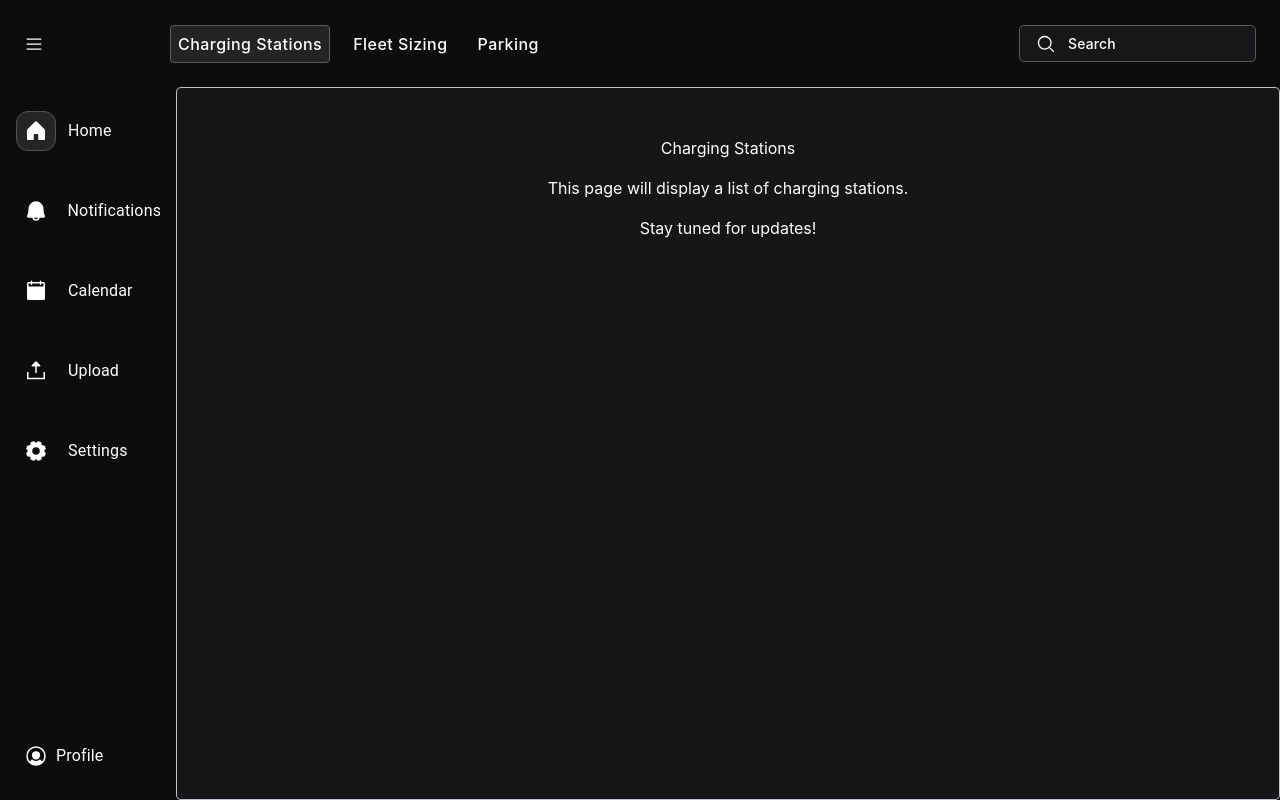
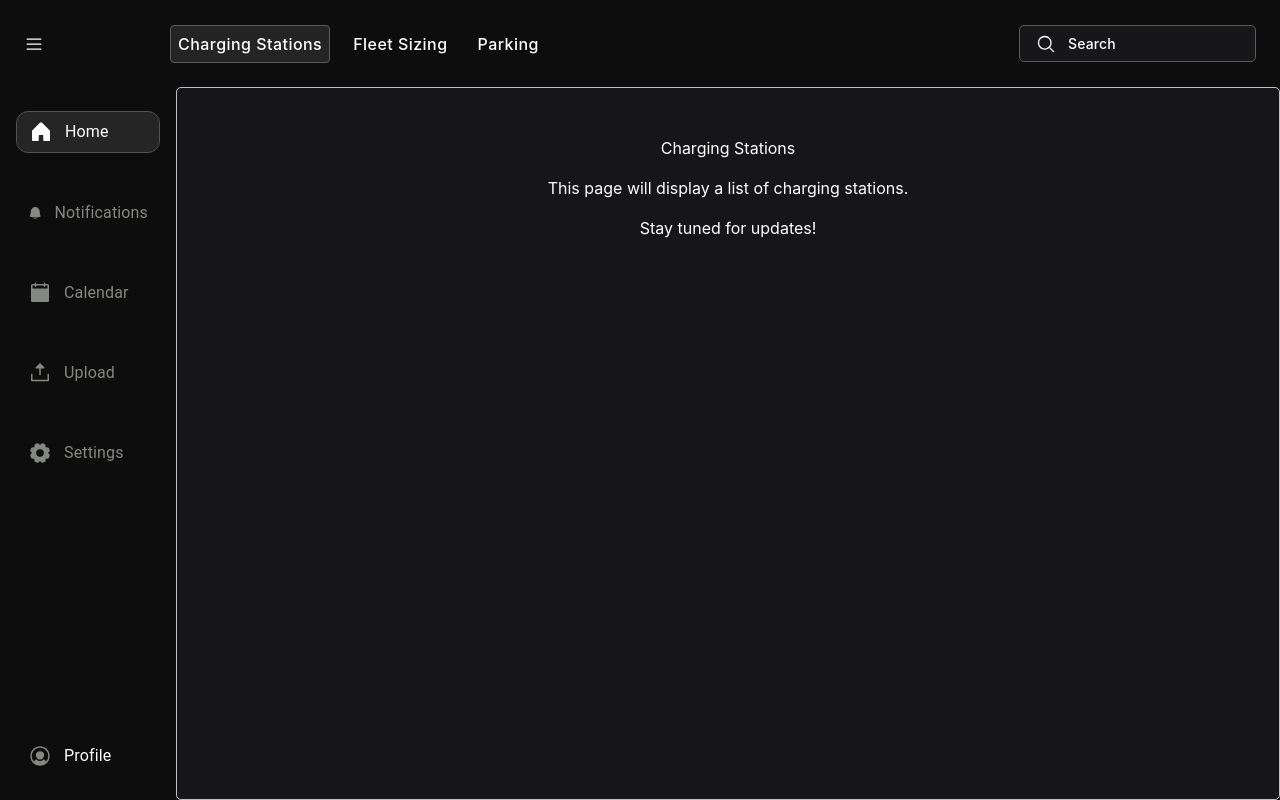
Before and after one commit to Mangesh-sonwane/AnswersAi, a React (Vite) app: page / in a window 1280 px wide. Both pictures are taken after a click on the button "menu". Built offline with nearby package versions, Linux system fonts and the light colour scheme.

Commit message:
sidebar fix

```diff
--- a/src/components/Sidbar/Sidbar.tsx
+++ b/src/components/Sidbar/Sidbar.tsx
@@ -7,39 +7,47 @@ import {
   Gear,
   UserCircle,
 } from '@phosphor-icons/react';
-import { Link, useLocation } from 'react-router';
+import type { IconProps } from '@phosphor-icons/react';
+
+import { Link, useLocation } from 'react-router-dom';
 import clsx from 'clsx';
 import { useUIStore } from '../../store/uiStore';
 
-const menuItems = [
+type MenuItem = {
+  icon: React.FC<IconProps>;
+  label: string;
+  path: string;
+};
+
+const menuItems: MenuItem[] = [
   {
-    icon: <House size={24} color='#fff' weight='fill' />,
+    icon: House,
     label: 'Home',
     path: '/',
   },
   {
-    icon: <Bell size={24} color='#fff' weight='fill' />,
+    icon: Bell,
     label: 'Notifications',
     path: '/notification',
   },
   {
-    icon: <CalendarBlank size={24} color='#fff' weight='fill' />,
+    icon: CalendarBlank,
     label: 'Calendar',
     path: '/calendar',
   },
   {
-    icon: <UploadSimple size={24} color='#fff' weight='fill' />,
+    icon: UploadSimple,
     label: 'Upload',
     path: '/upload',
   },
   {
-    icon: <Gear size={24} color='#fff' weight='fill' />,
+    icon: Gear,
     label: 'Settings',
     path: '/settings',
   },
 ];
 
-const Sidebar = () => {
+const Sidebar: React.FC = () => {
   const location = useLocation();
   const sidebar = useUIStore((state) => state.sidebar);
 
@@ -54,12 +62,13 @@ const Sidebar = () => {
       <Box className='flex flex-col gap-6 w-full items-center'>
         {menuItems.map((item, index) => {
           const isActive = location.pathname === item.path;
+          const Icon = item.icon;
 
           return (
             <Box
               key={index}
               className={clsx(
-                'flex items-center w-full px-2 gap-3 ',
+                'flex items-center w-full px-2 gap-3',
                 sidebar ? 'justify-start' : 'justify-center'
               )}
             >
@@ -69,7 +78,7 @@ const Sidebar = () => {
                 disableRipple
                 disableTouchRipple
                 className={clsx(
-                  '!p-2 !text-white !min-h-0 !rounded-none gap-3',
+                  '!p-2 !text-white !min-h-0 !rounded-none',
                   sidebar ? '!justify-start' : '!justify-center'
                 )}
                 sx={{
@@ -81,43 +90,50 @@ const Sidebar = () => {
               >
                 <Box
                   className={clsx(
-                    'flex items-center justify-center transition-all duration-300 rounded-xl cursor-pointer',
+                    'flex items-center transition-all duration-300 rounded-xl cursor-pointer',
                     isActive
-                      ? 'bg-background-quaternary  w-10 h-10 border-[0.5px] border-border '
-                      : 'w-10 h-10'
+                      ? 'bg-background-quaternary border-[0.5px] border-border'
+                      : '',
+                    sidebar
+                      ? 'px-3 py-2 gap-3 w-full justify-start'
+                      : 'w-10 h-10 justify-center'
                   )}
                   sx={{
                     backgroundColor: isActive ? '#262525' : 'none',
+                    transition: 'all 0.3s ease',
+                    padding: sidebar ? '8px 12px' : '0',
+                    width: sidebar ? '100%' : '40px',
+                    justifyContent: sidebar ? 'flex-start' : 'center',
+                    gap: sidebar ? '12px' : '0px',
                     '&:hover': {
                       backgroundColor: isActive ? '#262525' : '#222324',
                     },
                   }}
                 >
-                  {item.icon}
-                </Box>
-
+                  <Icon
+                    size={24}
+                    weight='fill'
+                    color={isActive ? '#FFFFFF' : '#858882'}
+                  />
                   {sidebar && (
                     <Typography
                       className={clsx(
-                      'text-white text-sm font-medium transition-all duration-300 overflow-hidden whitespace-nowrap',
-                      sidebar ? 'opacity-100 w-auto ml-5' : 'opacity-0 w-0 ml-0'
+                        'text-sm font-medium transition-all duration-300',
+                        isActive ? 'text-white' : 'text-[#858882]'
                       )}
                       component='span'
-                    style={{
-                      transition:
-                        'opacity 0.3s ease, width 0.3s ease, margin 0.3s ease',
-                    }}
                     >
                       {item.label}
                     </Typography>
                   )}
+                </Box>
               </ListItemButton>
             </Box>
           );
         })}
       </Box>
 
-      {/* Bottom Avatar */}
+      {/* Bottom Avatar/Profile */}
       <Box
         className={clsx(
           'flex items-center w-full px-2 gap-3',
@@ -139,7 +155,12 @@ const Sidebar = () => {
           }}
         >
           <Box
-            className='flex items-center justify-center w-10 h-10 transition-all duration-300 rounded-xl cursor-pointer'
+            className={clsx(
+              'flex items-center transition-all duration-300 rounded-xl cursor-pointer',
+              sidebar
+                ? 'px-3 py-2 gap-3 w-full justify-start'
+                : 'w-10 h-10 justify-center'
+            )}
             sx={{
               '&:hover': {
                 backgroundColor: '#4B5563',
@@ -158,26 +179,22 @@ const Sidebar = () => {
               }}
               className='!w-[24px] !h-[24px]'
             >
-              <UserCircle size={24} weight='fill' color='#FFF' />
+              <UserCircle
+                size={24}
+                weight='fill'
+                color={location.pathname === '/profile' ? '#FFFFFF' : '#858882'}
+              />
             </Avatar>
-          </Box>
 
-          {/* Profile label */}
             {sidebar && (
               <Typography
-              className={clsx(
-                'text-white text-sm font-medium transition-all duration-300 overflow-hidden whitespace-nowrap',
-                sidebar ? 'opacity-100 w-auto ml-5' : 'opacity-0 w-0 ml-0'
-              )}
+                className='text-white text-sm font-medium transition-all duration-300'
                 component='span'
-              style={{
-                transition:
-                  'opacity 0.3s ease, width 0.3s ease, margin 0.3s ease',
-              }}
               >
                 Profile
               </Typography>
             )}
+          </Box>
         </ListItemButton>
       </Box>
     </Box>
```
Lines whose indentation alone changed are shown as unchanged.
